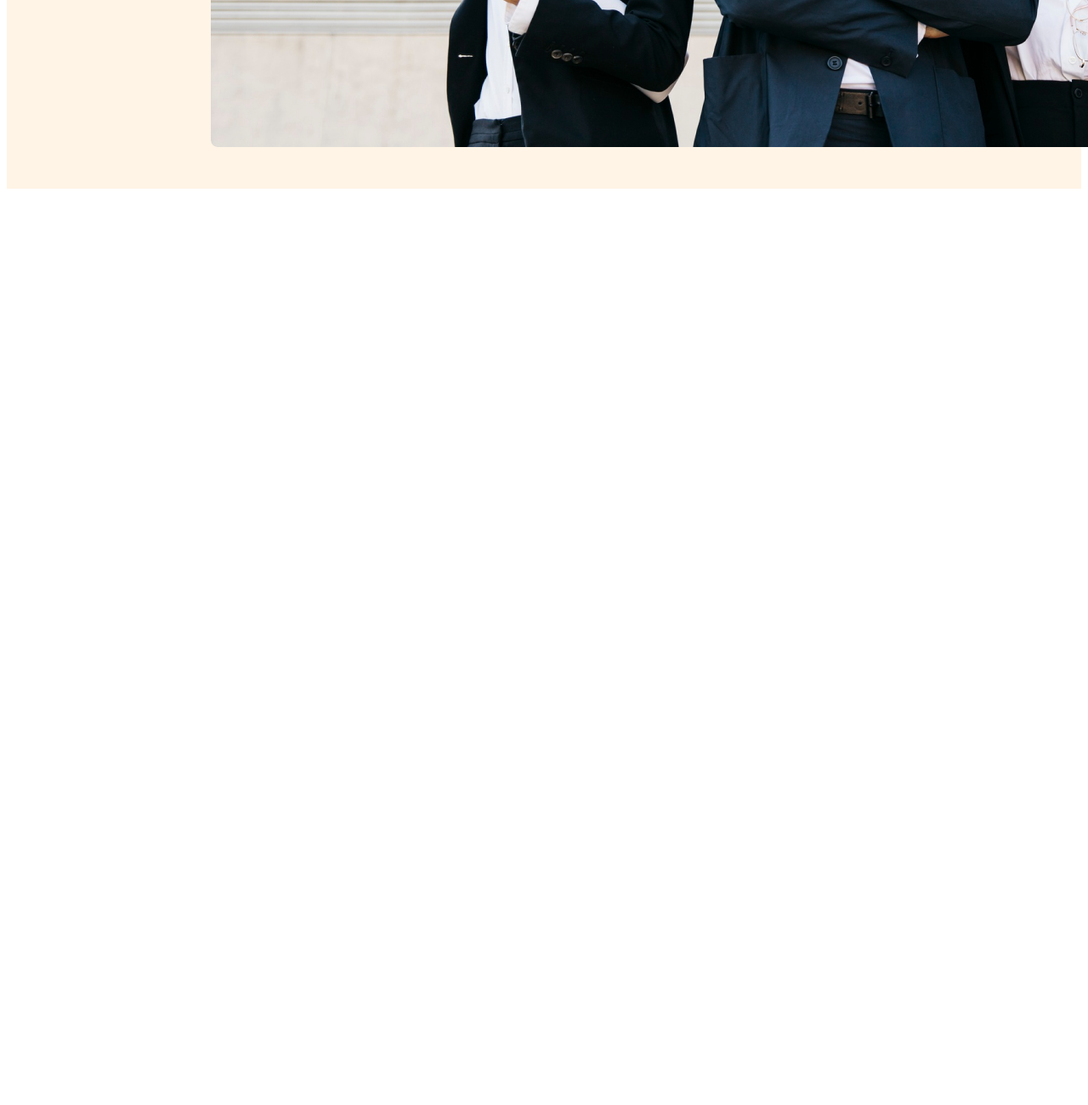
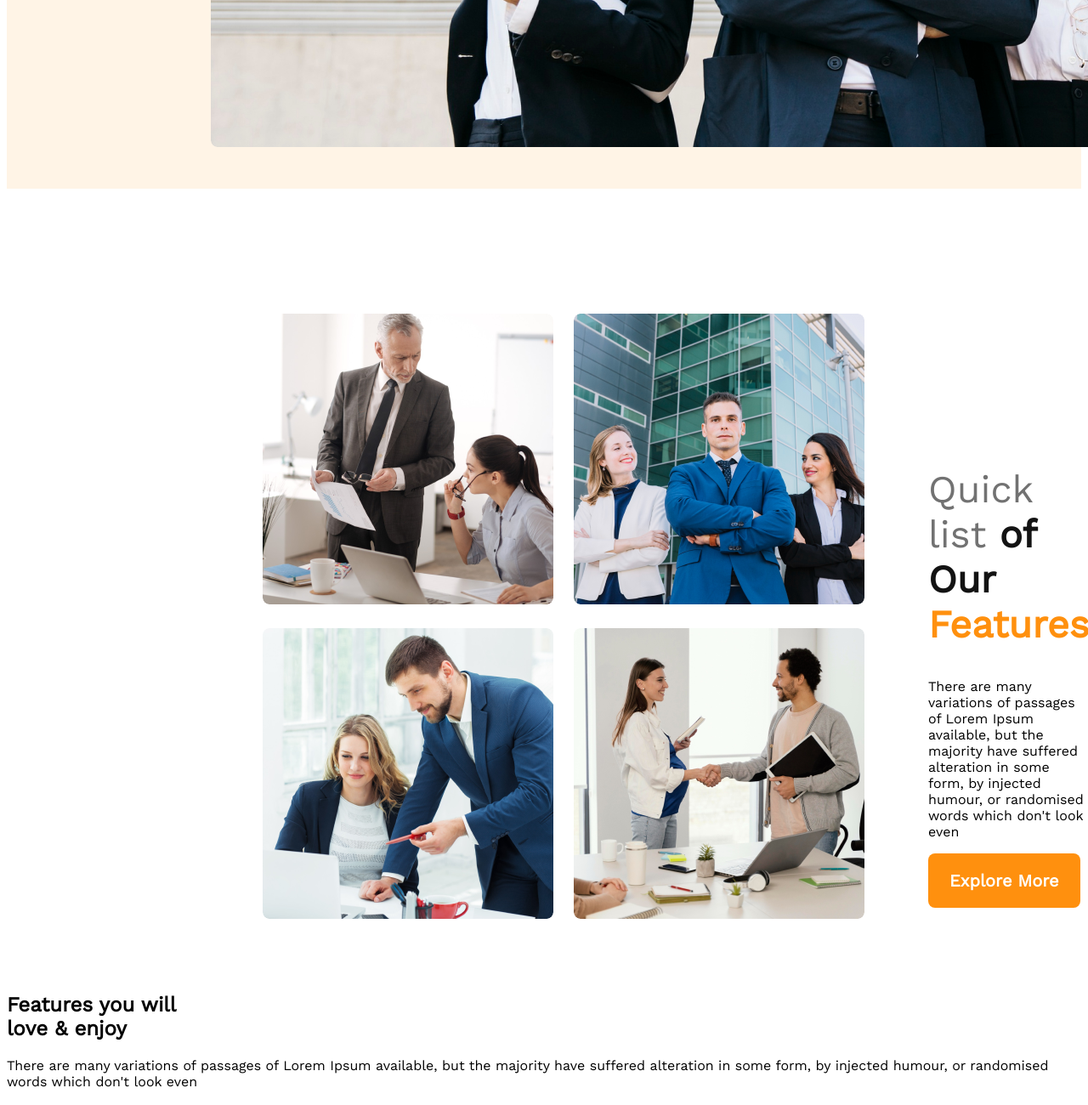
Before and after one commit to ismail-badsha/g3-architects-assignment-2, a plain HTML site: page index.html in a window 1280 px wide. Shown: the part 1235-2535 px from the top of the page at 85% size. Before the commit the page ends 1465 px from the top, so only its background shows below. Drawn offline with nearby package versions, Linux system fonts and the light colour scheme.

Commit message:
team styles commit

```diff
--- a/index.html
+++ b/index.html
@@ -29,7 +29,7 @@
 
         <div class="banner">
             <div>
-                <h2 class="banner-title">Brand New Group of Architects</h2>
+                <h2 class="banner-title">Brand New <br> Group of Architects</h2>
                 <p class="banner-description">There are many variations of passages of Lorem Ipsum available, but the
                     majority have suffered alteration in some form, by injected humour, or randomised words which don't
                     look even</p>
@@ -41,7 +41,65 @@
 
     </header>
     <!-- header end -->
+    <!-- tean and Quick section  -->
     <main>
+        <section class="team-quick">
+            <div class="team">
+                <div class="thumbnail">
+                    <img src="images/team1.png" alt="">
+                </div>
+                <div class="thumbnail">
+                    <img src="images/team2.png" alt="">
+                </div>
+                <div class="thumbnail">
+                    <img src="images/team3.png" alt="">
+                </div>
+                <div class="thumbnail">
+                    <img src="images/team4.png" alt="">
+                </div>
+
+
+
+
+
+            </div>
+            <div class="quick">
+                <h2 class="quick-title">Quick list <span class="of-our">of Our</span> <br><span class="features"> Features</span></h2>
+                <p class="quick-description">There are many variations of passages of Lorem Ipsum available, but the majority have suffered alteration in some form, by injected humour, or randomised words which don't look even</p>
+                <button class="btn-primary">Explore More</button>
+
+            </div>
+
+        </section>
+
+        <section>
+            <div>
+                <h2 class="love-title">Features you will <br> love & enjoy</h2>
+                <p class="love-description">There are many variations of passages of Lorem Ipsum available, but the majority have suffered alteration in some form, by injected humour, or randomised words which don't look even</p>
+                <div>
+                    <div>
+                        <h3 class="title"></h3>
+                        <p class="description"></p>
+                    </div>
+                    <div>
+                        <h3 class="title"></h3>
+                        <p class="description"></p>
+                    </div>
+                    <div>
+                        <h3 class="title"></h3>
+                        <p class="description"></p>
+                    </div>
+                    <div>
+                        <h3 class="title"></h3>
+                        <p class="description"></p>
+                    </div>
+                </div>
+
+            </div>
+            <div>
+
+            </div>
+        </section>
 
     </main>
 
--- a/styles/style.css
+++ b/styles/style.css
@@ -67,9 +67,71 @@ nav li {
     margin-bottom: 50px;
 }
 
-img {
+.header-container img {
     margin: 100px 240px 45px 240px;
     border-radius: 8px;
     width: 1440px;
     height: 700px;
 }
+
+/* tean-quick styles
+ */
+.team-quick {
+    display: flex;
+    align-items: center;
+
+}
+
+/*
+team styles */
+
+.team {
+    display: grid;
+    grid-template-columns: repeat(2, 1fr);
+    grid-column-gap: 24px;
+    grid-row-gap: 24px;
+    margin-top: 85px;
+    margin-left: 301px;
+
+
+}
+
+.team .thumbnail img {
+    width: 342px;
+    height: 342px;
+
+    border-radius: 8px;
+}
+
+/* quick feature styles
+ */
+.quick {
+    width: 537px;
+    height: 304px;
+    margin: 290px 301px 332px 75px;
+}
+
+/* quick title styles */
+
+.quick-title {
+    font-weight: 500;
+    font-size: 45px;
+
+    color: #727272;
+
+
+}
+
+.of-our {
+    font-weight: 700;
+    line-height: 53px;
+
+    color: #131313;
+
+}
+
+.features {
+    font-weight: 700;
+font-size: 45px;
+color: #FF900E;
+}
```
